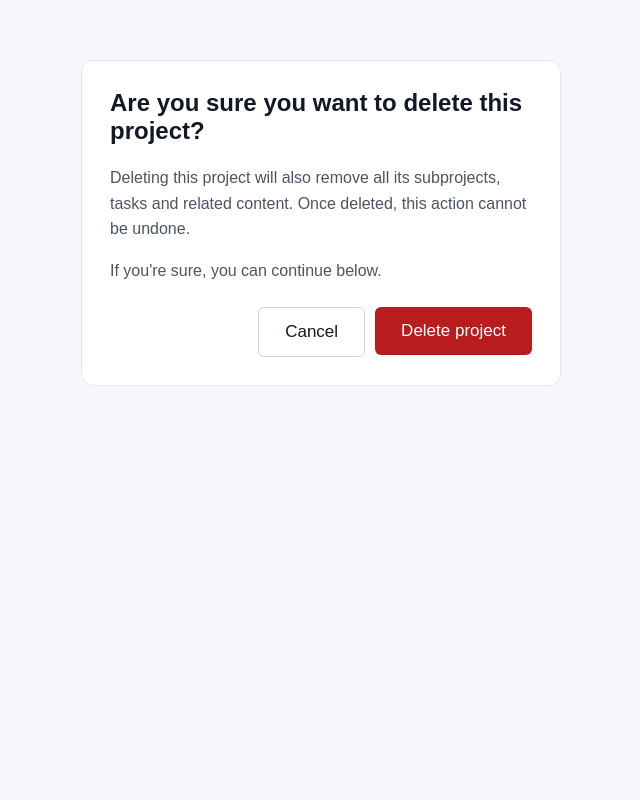
After one commit to Merge-Queen-org/SmartProjectPlanner, a Spring Boot app: page /projects/1/delete in a window 1280 px wide. The commit adds this page. Shown: the whole page, without its empty margins (319-959 px from the left). Run offline with Spring Boot 4, Linux system fonts and the light colour scheme; tables that the repository leaves empty hold one stand-in row (values such as "Sample post").

Commit message:
feat: delete page,see task,and connect the task pages

```diff
--- a/src/main/java/dk/ek/smartprojectplanner/controller/ProjectController.java
+++ b/src/main/java/dk/ek/smartprojectplanner/controller/ProjectController.java
@@ -15,7 +15,7 @@ public class ProjectController {
     private final ProjectService projectService;
     private final SubprojectService subProjectService;
 
-    public ProjectController(ProjectService projectService,SubprojectService subprojectService) { // constructor injection
+    public ProjectController(ProjectService projectService, SubprojectService subprojectService) { // constructor injection
         this.projectService = projectService;
         this.subProjectService = subprojectService;
     }
@@ -49,11 +49,19 @@ public class ProjectController {
 
         return "seeAllSubprojects";
     }
+
+    // viser "er du sikker?" siden
+    @GetMapping("/projects/{projectId}/delete")
+    public String showDeleteProject(@PathVariable int projectId, Model model) {
+        model.addAttribute("project", projectService.getProjectById(projectId));
+        return "delete-project";
+    }
+
     // User story: Delete project
     @PostMapping("/projects/{projectId}/delete")
     public String deleteProject(@PathVariable int projectId) {
         projectService.deleteProject(projectId);
-        return "redirect:/";
+        return "redirect:/projects";
     }
 
     // User story: Edit project
@@ -71,20 +79,21 @@ public class ProjectController {
         projectService.editProject(id, project);
         return "redirect:/projects";
     }
+
     @GetMapping("/overview")
     public String showOverview() {
         return "overview";
     }
 
     @GetMapping("/projects/{projectId}/subprojects/create")
-    public String createSubprojects(@PathVariable int projectId, Model model){
+    public String createSubprojects(@PathVariable int projectId, Model model) {
         model.addAttribute("subprojects", projectId);
         return "createSubproject";
     }
 
     @PostMapping("/projects/{projectId}/subprojects/create")
-    public String createSubproject (@PathVariable int projectId, @RequestParam String subprojectName,
-                                    @RequestParam(required = false)String subprojectDescription){
+    public String createSubproject(@PathVariable int projectId, @RequestParam String subprojectName,
+                                   @RequestParam(required = false) String subprojectDescription) {
         Subproject subproject = new Subproject(0, projectId, subprojectName, subprojectDescription);
         subProjectService.saveNewSubproject(projectId, subproject);
         return "redirect:/projects/" + projectId + "/subprojects";
--- a/src/main/java/dk/ek/smartprojectplanner/rowMapper/TaskRowMapper.java
+++ b/src/main/java/dk/ek/smartprojectplanner/rowMapper/TaskRowMapper.java
@@ -5,6 +5,7 @@ import org.springframework.jdbc.core.RowMapper;
 
 import java.sql.ResultSet;
 import java.sql.SQLException;
+import java.time.LocalDate;
 
 public class TaskRowMapper implements RowMapper<Task> {
 
@@ -18,8 +19,8 @@ public class TaskRowMapper implements RowMapper<Task> {
                 rs.getString("task_name"),
                 rs.getString("task_description"),
                 rs.getInt("task_estimated_hours"),
-                rs.getDate("task_start_date").toLocalDate(),
-                rs.getDate("task_due_date").toLocalDate()
+                rs.getObject("task_start_date", LocalDate.class),
+                rs.getObject("task_due_date", LocalDate.class)
         );
     }
 }
--- a/src/main/resources/static/css/style.css
+++ b/src/main/resources/static/css/style.css
@@ -188,6 +188,7 @@ body {
 .card .button {
     width: 100%;
 }
+
 /* footer */
 .footer {
     background: white;
@@ -214,3 +215,62 @@ body {
     color: #6b7280;
     font-size: 14px;
 }
+
+.delete-text {
+    color: #4b5563;
+    line-height: 1.6;
+}
+
+.delete-buttons {
+    display: flex;
+    justify-content: flex-end;
+    gap: 10px;
+    margin-top: 24px;
+}
+
+.delete-buttons .button {
+    width: auto;
+    margin: 0;
+}
+
+.button.danger {
+    background: #b91c1c;
+}
+
+.delete-buttons .button.light {
+    border: 1px solid #d1d5db;
+}
+
+.task-list {
+    list-style: none;
+    padding: 0;
+    margin: 0 0 16px;
+}
+
+.task-list li {
+    display: flex;
+    justify-content: space-between;
+    padding: 12px 0;
+    border-bottom: 1px solid #e5e7eb;
+}
+
+.task-list a {
+    color: #1d4ed8;
+    text-decoration: none;
+    font-weight: 600;
+}
+
+.card {
+    width: 100%;
+    box-sizing: border-box;
+}
+
+.card .button {
+    display: block;
+    box-sizing: border-box;
+    text-align: center;
+}
+
+.task-list li {
+    gap: 16px;
+}
--- /dev/null
+++ b/src/main/resources/templates/delete-project.html
@@ -0,0 +1,32 @@
+<!DOCTYPE html>
+<html lang="en" xmlns:th="http://www.thymeleaf.org">
+<head>
+  <meta charset="UTF-8">
+  <title>Delete project</title>
+  <link rel="stylesheet" th:href="@{/css/style.css}">
+</head>
+<body>
+
+<main class="card">
+  <h2>Are you sure you want to delete this project?</h2>
+
+  <p class="delete-text">
+    Deleting this project will also remove all its subprojects, tasks and related content.
+    Once deleted, this action cannot be undone.
+  </p>
+
+  <p class="delete-text">If you're sure, you can continue below.</p>
+
+  <div class="delete-buttons">
+    <!-- tilbage uden at slette -->
+    <a th:href="@{/projects}" class="button light">Cancel</a>
+
+    <!-- sletter projektet -->
+    <form th:action="@{/projects/{id}/delete(id=${project.projectId})}" method="post">
+      <button class="button danger">Delete project</button>
+    </form>
+  </div>
+</main>
+
+</body>
+</html>
--- a/src/main/resources/templates/projects.html
+++ b/src/main/resources/templates/projects.html
@@ -132,7 +132,7 @@
 
                 <!-- Delete button -->
                 <form th:action="@{/projects/{projectId}/delete(projectId=${summary.project.projectId})}"
-                      method="post">
+                      method="get">
                     <button type="submit">Delete</button>
                 </form>
 
```
Also changed, not shown: src/main/java/dk/ek/smartprojectplanner/controller/TaskController.java (+10 -2 lines), src/main/java/dk/ek/smartprojectplanner/repository/TaskRepository.java (+10 -0 lines), src/main/java/dk/ek/smartprojectplanner/service/TaskService.java (+7 -0 lines), src/main/resources/templates/seeAllSubprojects.html (+10 -7 lines), src/main/resources/templates/tasks.html (added, +32 -0 lines).
